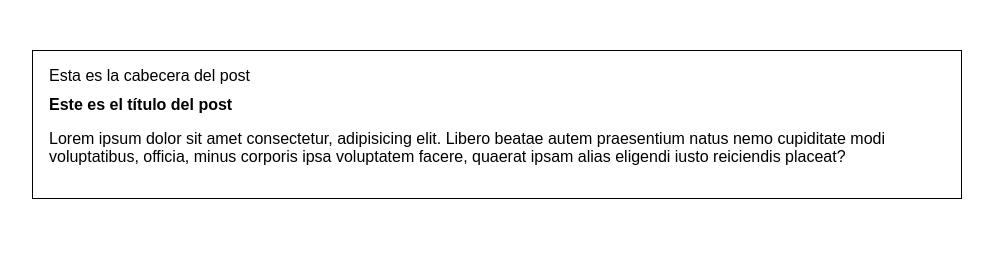
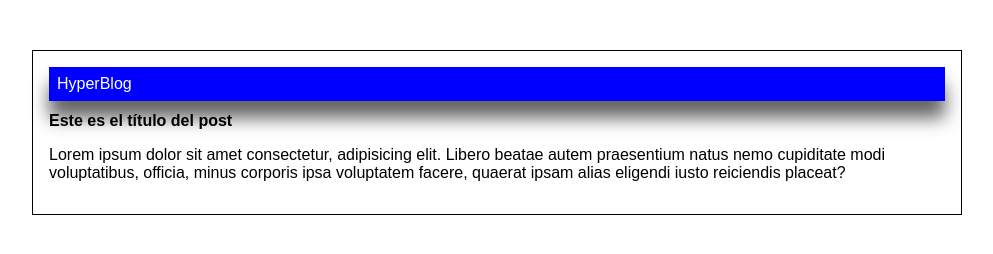
Before and after one commit to sinesisecuador/proyecto1, a plain HTML site: page index.html in a window 1280 px wide. Shown: the whole page, without its empty margins (143-1136 px from the left). Drawn offline with Linux system fonts and the light colour scheme.

Commit message:
Finalizada la cabecera con diseño azul

```diff
--- a/css/style.css
+++ b/css/style.css
@@ -12,7 +12,18 @@ body {
     border: 1px solid black;
 }
 
-
 h1 {
     font-size: 16px;
 }
+
+#cabecera {
+    -webkit-box-shadow: 0px 17px 18px 0px rgba(0, 0, 0, 0.61);
+    -moz-box-shadow: 0px 17px 18px 0px rgba(0, 0, 0, 0.61);
+    box-shadow: 0px 17px 18px 0px rgba(0, 0, 0, 0.61);
+    background-color: blue;
+    margin: 0;
+    padding: 0.5em;
+    border: 0;
+    color: white;
+
+}
--- a/index.html
+++ b/index.html
@@ -8,7 +8,7 @@
     </head>
     <body>
       <div id="container">
-        <div id="cabecera">Esta es la cabecera del post</div>
+        <div id="cabecera">HyperBlog</div>
         <div id="post">
           <h1>Este es el título del post</h1>
           <p>Lorem ipsum dolor sit amet consectetur, adipisicing elit. Libero beatae autem praesentium natus nemo cupiditate modi voluptatibus, officia, minus corporis ipsa voluptatem facere, quaerat ipsam alias eligendi iusto reiciendis placeat?</p>
```
